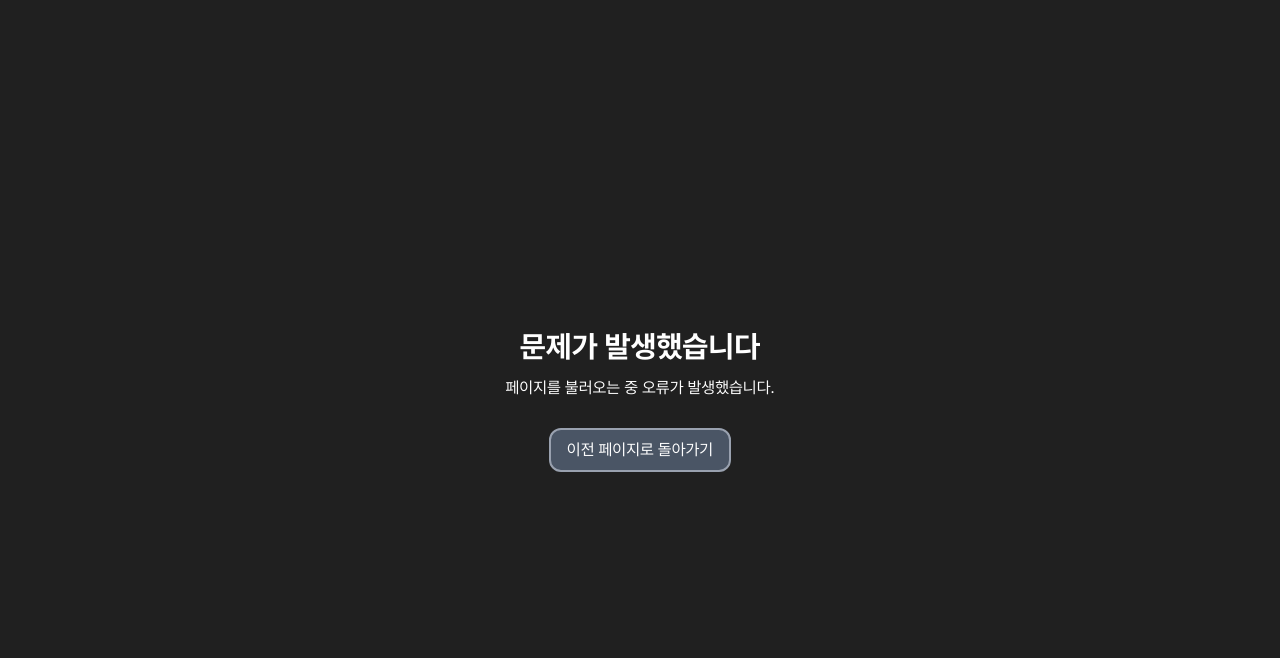
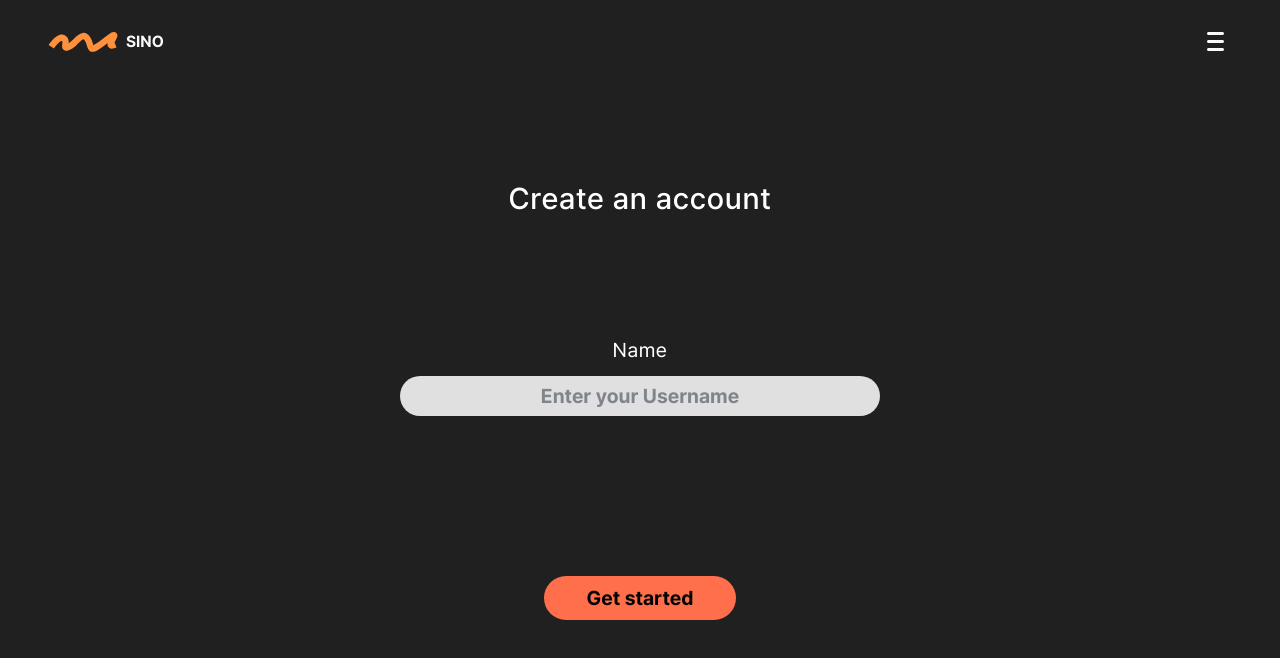
Before and after one commit to JeongCW0522/SINO-Front, a React (Vite) app: page /login in a window 1280 px wide. Shown: the top 658 px of the page. Built offline with nearby package versions, Linux system fonts and the light colour scheme.

Commit message:
feat: 로그인 페이지 UI 구현

```diff
--- a/src/components/common/Button.tsx
+++ b/src/components/common/Button.tsx
@@ -14,7 +14,7 @@ const Button = ({ children, type, className, disabled = false, onClick }: Button
     <button
       type={type}
       className={clsx(
-        'rounded-full flex items-center justify-center whitespace-nowrap w-45 py-2 text-xl font-semibold transition-all',
+        'rounded-full flex items-center justify-center whitespace-nowrap w-48 py-2 text-xl font-semibold transition-all',
         disabled
           ? 'bg-[#E1E0E0] cursor-not-allowed text-gray-400'
           : 'bg-[#FF6F4B] hover:brightness-85 cursor-pointer',
--- /dev/null
+++ b/src/pages/auth/LoginPage.tsx
@@ -0,0 +1,28 @@
+import Button from '@/components/common/Button';
+
+const LoginPage = () => {
+  return (
+    <div className='min-h-screen flex flex-col items-center justify-center text-white'>
+      <div className='flex flex-col items-center justify-center space-y-30'>
+        <h1 className='text-3xl font-medium tracking-wide'>Create an account</h1>
+
+        <form className='flex flex-col items-center'>
+          <div className='flex flex-col items-center gap-3 mb-40'>
+            <label className='text-xl tracking-wide'>Name</label>
+            <input
+              type='text'
+              placeholder='Enter your Username'
+              autoComplete='off'
+              className='w-120 py-1.5 text-center font-semibold rounded-full bg-[#E1E0E0] text-xl text-gray-800 outline-none'
+            />
+          </div>
+          <Button type='submit' className='text-black'>
+            Get started
+          </Button>
+        </form>
+      </div>
+    </div>
+  );
+};
+
+export default LoginPage;
--- /dev/null
+++ b/src/pages/auth/SignupPage.tsx
@@ -0,0 +1,5 @@
+const SignupPage = () => {
+  return <div></div>;
+};
+
+export default SignupPage;
```
Also changed, not shown: src/Router.tsx (+10 -0 lines).
